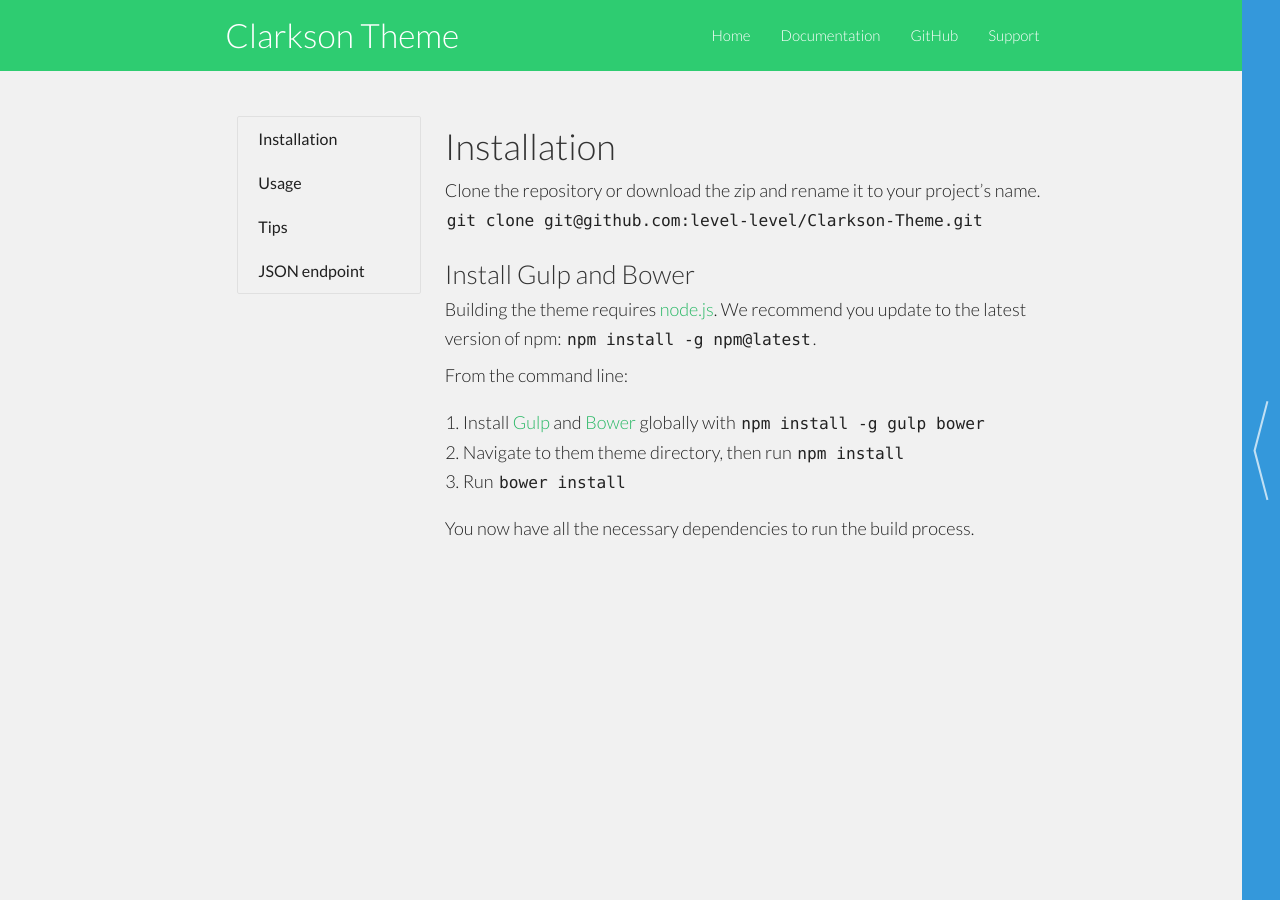
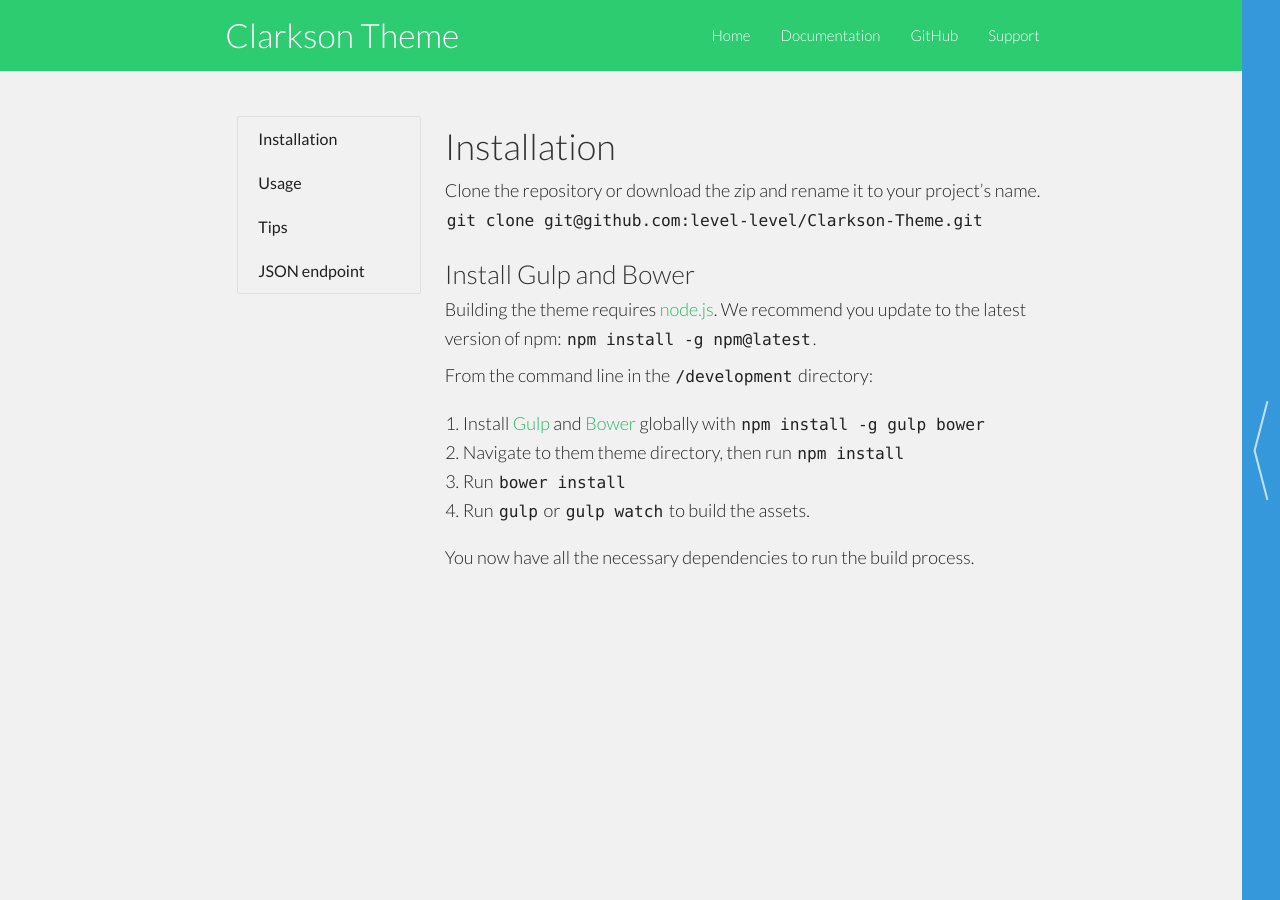
Before and after one commit to level-level/Clarkson-Theme, a Jekyll site: the page built from theme/docs/index.md, in a window 1280 px wide. Built offline with Jekyll 4.4.1, drawn with Linux system fonts in a browser that asks for light colours; some web fonts are replaced.

Commit message:
add directory info to run command from

```diff
--- a/theme/docs/index.md
+++ b/theme/docs/index.md
@@ -10,10 +10,11 @@ Clone the repository or download the zip and rename it to your project's name.
 ## Install Gulp and Bower
 Building the theme requires [node.js](http://nodejs.org/download/). We recommend you update to the latest version of npm: `npm install -g npm@latest`.
 
-From the command line:
+From the command line in the `/development` directory:
 
 1. Install [Gulp](http://gulpjs.com/) and [Bower](http://bower.io/) globally with `npm install -g gulp bower`
 2. Navigate to them theme directory, then run `npm install`
 3. Run `bower install`
+4. Run `gulp` or `gulp watch` to build the assets.
 
 You now have all the necessary dependencies to run the build process.
```
